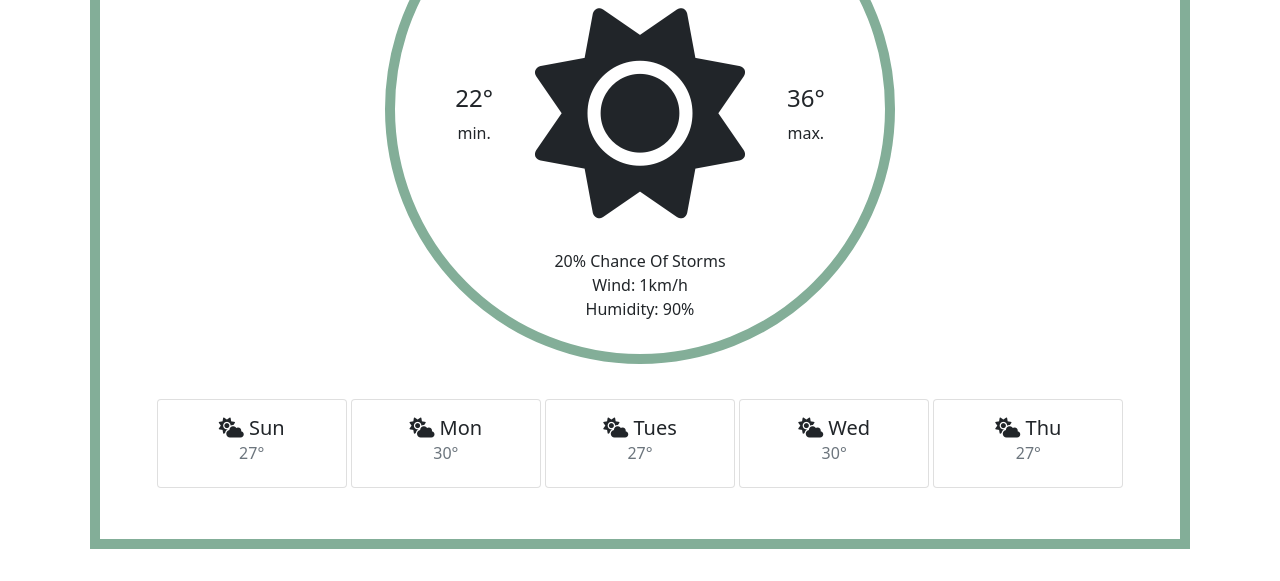
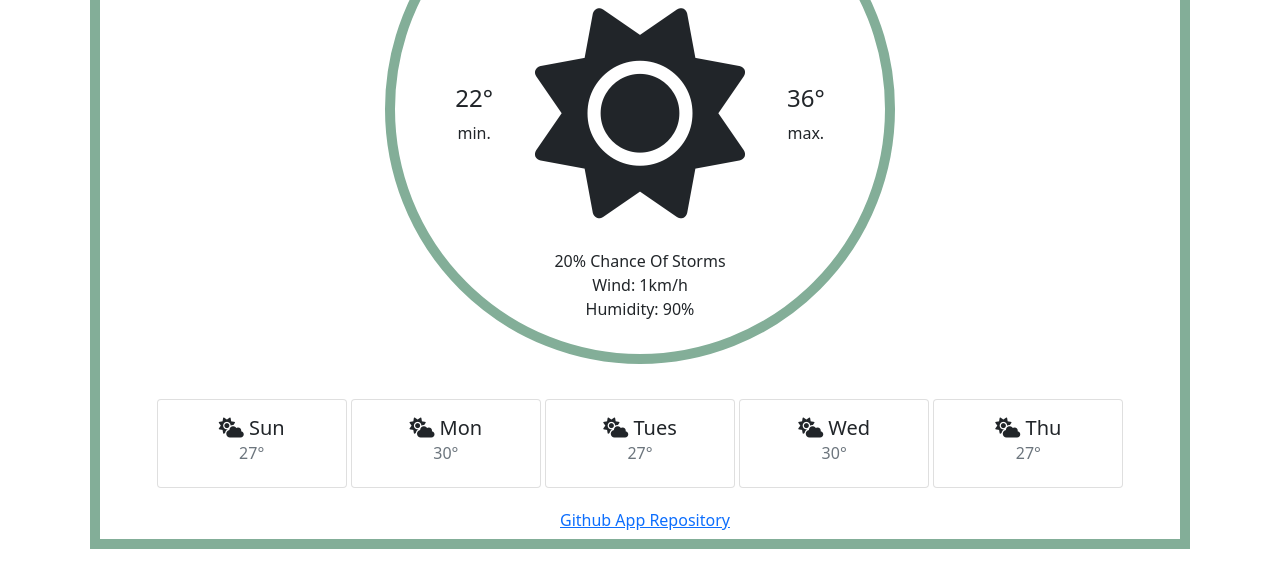
Before and after one commit to chalso93/plus-weather-app-project, a plain HTML site: page index.html in a window 1280 px wide. Shown: the part 219-800 px from the top of the page. Drawn offline with nearby package versions, Linux system fonts and the light colour scheme.

Commit message:
Added GitHub Repository link

```diff
--- a/index.html
+++ b/index.html
@@ -18,8 +18,6 @@
      <script src="https://unpkg.com/axios/dist/axios.min.js"></script>
  <link rel="stylesheet" href="weatherstyle.css" />
   </head>
-  <style></style>
-
   <body class="weather-app">
       <header class="search">
         <form class="row row-cols-lg-auto g-3" id="search-form">
@@ -117,6 +115,6 @@
 
 </footer>
 <script src="weatherapp.js"></script>
-
+<a class = "githubLink" href="https://github.com/chalso93/plus-weather-app-project">Github App Repository</a>
   </body>
 </html>
--- a/weatherstyle.css
+++ b/weatherstyle.css
@@ -100,3 +100,10 @@
   display: inline-block;
   max-width: 190px;
 }
+
+.githubLink {
+  display: block;
+  margin: 0 auto;
+  padding-left: 450px;
+  padding-top: 20px;
+}
```
